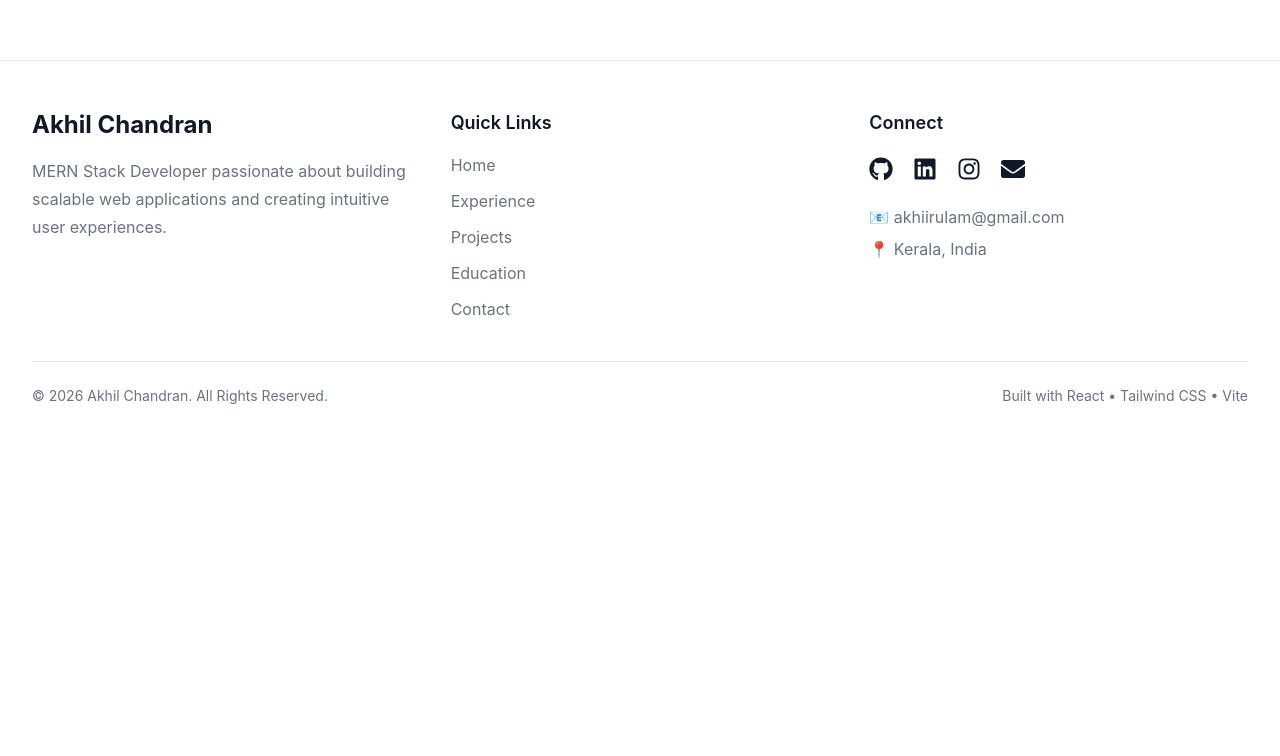
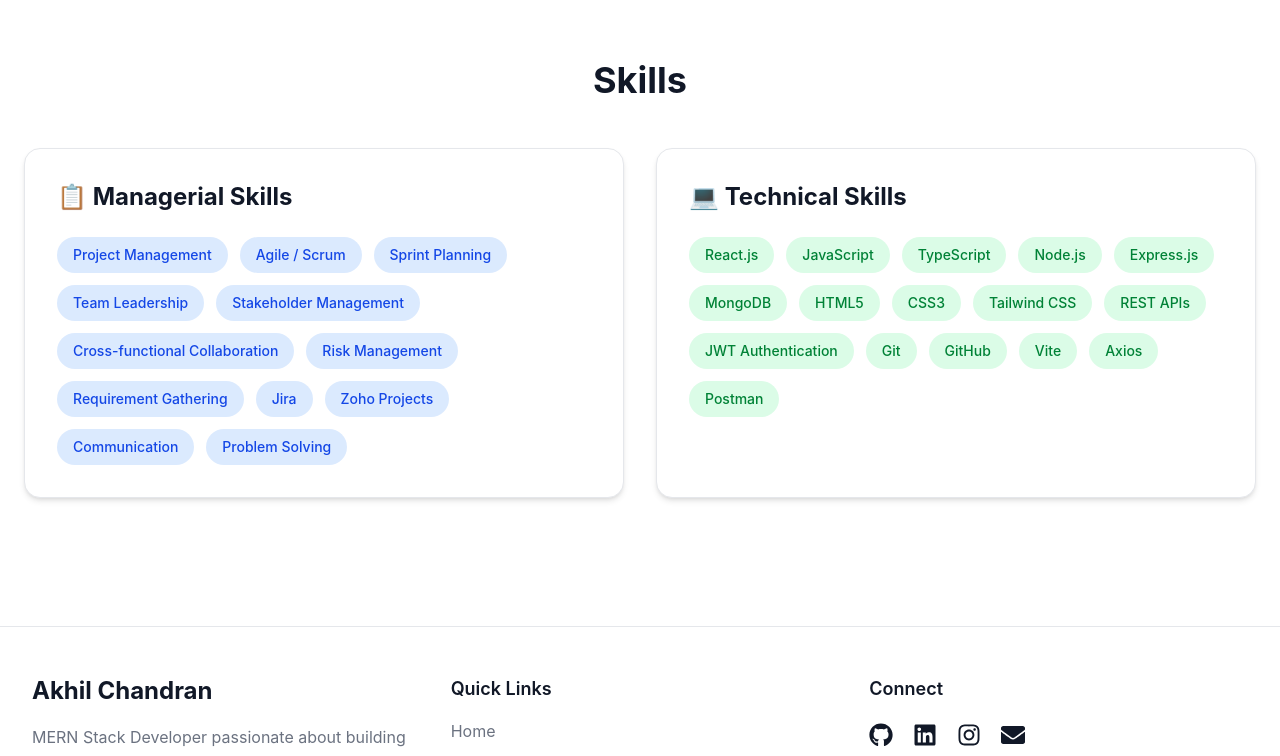
Before and after one commit to akhiirulam/portfolio, a React (Vite) app: page / in a window 1280 px wide. Shown: the part 3274-4030 px from the top of the page. Before the commit the page ends 3728 px from the top, so only its background shows below. Built offline with nearby package versions, Linux system fonts and the light colour scheme.

Commit message:
added skills

```diff
--- /dev/null
+++ b/src/Sections/Skills/Skills.jsx
@@ -0,0 +1,98 @@
+function Skills() {
+  const managerialSkills = [
+    "Project Management",
+    "Agile / Scrum",
+    "Sprint Planning",
+    "Team Leadership",
+    "Stakeholder Management",
+    "Cross-functional Collaboration",
+    "Risk Management",
+    "Requirement Gathering",
+    "Jira",
+    "Zoho Projects",
+    "Communication",
+    "Problem Solving",
+  ];
+
+  const technicalSkills = [
+    "React.js",
+    "JavaScript",
+    "TypeScript",
+    "Node.js",
+    "Express.js",
+    "MongoDB",
+    "HTML5",
+    "CSS3",
+    "Tailwind CSS",
+    "REST APIs",
+    "JWT Authentication",
+    "Git",
+    "GitHub",
+    "Vite",
+    "Axios",
+    "Postman",
+  ];
+
+  return (
+    <section
+      id="skills"
+      className="py-16"
+      style={{
+        background: "var(--bg)",
+        color: "var(--text)",
+      }}
+    >
+      <div className="mx-auto max-w-7xl px-6">
+        <h2 className="mb-12 text-center text-4xl font-bold">Skills</h2>
+
+        <div className="grid gap-8 lg:grid-cols-2">
+          {/* Managerial Skills */}
+          <div
+            className="rounded-2xl border p-8 shadow-md"
+            style={{
+              background: "var(--card)",
+              borderColor: "var(--border)",
+            }}
+          >
+            <h3 className="mb-6 text-2xl font-bold">📋 Managerial Skills</h3>
+
+            <div className="flex flex-wrap gap-3">
+              {managerialSkills.map((skill) => (
+                <span
+                  key={skill}
+                  className="rounded-full bg-blue-100 px-4 py-2 text-sm font-medium text-blue-700"
+                >
+                  {skill}
+                </span>
+              ))}
+            </div>
+          </div>
+
+          {/* Technical Skills */}
+          <div
+            className="rounded-2xl border p-8 shadow-md"
+            style={{
+              background: "var(--card)",
+              borderColor: "var(--border)",
+            }}
+          >
+            <h3 className="mb-6 text-2xl font-bold">💻 Technical Skills</h3>
+
+            <div className="flex flex-wrap gap-3">
+              {technicalSkills.map((skill) => (
+                <span
+                  key={skill}
+                  className="rounded-full bg-green-100 px-4 py-2 text-sm font-medium text-green-700"
+                >
+                  {skill}
+                </span>
+              ))}
+            </div>
+          </div>
+        </div>
+      </div>
+    </section>
+  );
+}
+
+export default Skills;
--- /dev/null
+++ b/src/components/DocumentDownload/ResumeDownload.jsx
@@ -0,0 +1,7 @@
+import React from "react";
+
+const ResumeDownload = () => {
+  return <div>ResumeDownload</div>;
+};
+
+export default ResumeDownload;
--- a/src/pages/Home.jsx
+++ b/src/pages/Home.jsx
@@ -2,6 +2,7 @@ import Education from "../Sections/Education/Education";
 import Experience from "../Sections/Experience/Experience";
 import Hero from "../Sections/Hero/Hero";
 import Project from "../Sections/Projects/Project";
+import Skills from "../Sections/Skills/Skills";
 
 function Home() {
   return (
@@ -10,6 +11,7 @@ function Home() {
       <Experience />
       <Project />
       <Education />
+      <Skills />
     </div>
   );
 }
```
